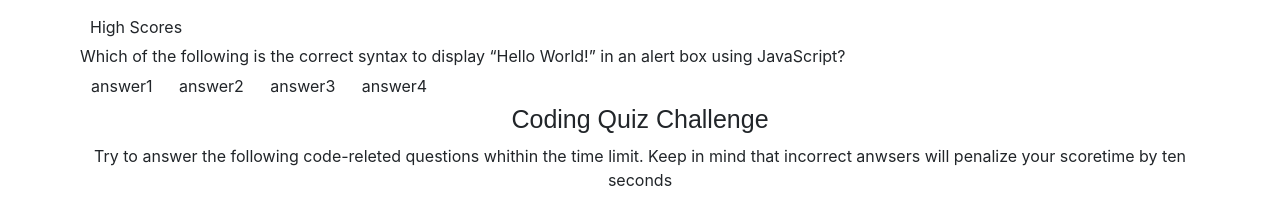
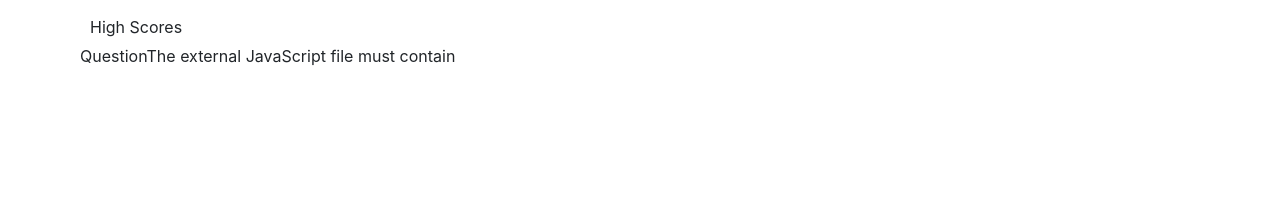
Before and after one commit to AlvaroFernandes/codeQuiz, a plain HTML site: page index.html in a window 1280 px wide. Both pictures are taken after a click on the button "Start". Drawn offline with nearby package versions, Linux system fonts and the light colour scheme.

Commit message:
new version using jquery

```diff
--- a/assets/script.js
+++ b/assets/script.js
@@ -1,94 +1,72 @@
-const startButton = document.getElementById("start-btn")
-const nextButton = document.getElementById("next-btn")
-const questionContainerElement = document.getElementById("question-container")
-let shuffledQuestions, currentQuestionIndex
-const questionElement = document.getElementById("question")
-const answerButtons = document.getElementById("answer-buttons")
+// variables
+const $startBtn = $("#start-btn");
+const $nextBtn = $("#next-btn");
+const $startText = $("#start-text");
+const $contQuestion = $("#question-container");
+const $question = $("#question");
+const $answerList = $("#answer-buttons");
 
-
-startButton.addEventListener("click", startGame);
+$startBtn.on("click", startGame);
 
 function startGame() {
-    startButton.classList.add("hide");
-    currentQuestionIndex = 0;
-    questionContainerElement.classList.remove("hide");
-    setNextQuestion()
-}
-
-function setNextQuestion() {
-    resetState();
+    $startText.addClass("hide");
+    $contQuestion.removeClass("hide");
     showQuestion();
 }
 
 function showQuestion() {
-    shuffledQuestions = questions[Math.floor(Math.random() * questions.length)];
+    const randomQuestion = quizQuestions[Math.floor(Math.random() * quizQuestions.length)];
 
-    questionElement.innerText = shuffledQuestions.question;
-    shuffledQuestions.answers.forach(answer => {
-        const button = document.createElement("button");
-        button.innerText = answer.text;
-        button.classList.add("btn");
-        if (answer.correct) {
-            button.dataset.correct = answer.correct
-        }
-        button.addEventListener("click", selectAnswer)
-        answerButtons.appendChild(button);
-    })
+    $question.append(randomQuestion.question);
+    randomQuestion.answers.forEach(element => {
+
+
+    });
 }
 
-function resetState() {
-    nextButton.classList.add("hide");
-    // while (answerButtons.childElementCount > 0) {
-    //     answerButtons.removeChild();
-    // }
 
-}
-
-function selectAnswer(e) {
-
-}
-
-const questions = [{
-        question: "What is the HTML tag under which one can write the JavaScript code?",
-        answers: [
-            { text: "<javascript>", correct: false },
-            { text: "<scripted>", correct: false },
-            { text: "<script>", correct: true },
-            { text: "<js>", correct: false }
-        ]
+//questions for the quiz
+const quizQuestions = [{
+    question: "What is the HTML tag under which one can write the JavaScript code?",
+    answers: {
+        A: "<javascript>",
+        B: "<scripted>",
+        C: "<script>",
+        D: "<js>",
     },
-    {
-        question: "Which of the following is the correct syntax to display “Hello World!” in an alert box using JavaScript?",
-        answers: [
-            { text: "alertbox('Hello World!');", correct: false },
-            { text: "msg('Hello World!');", correct: false },
-            { text: "msgbox('Hello World!');", correct: false },
-            { text: "alert('Hello World!');", correct: true }
-        ]
+    correctAnswer: "C"
+}, {
+    question: "Which of the following is the correct syntax to display “Hello World!” in an alert box using JavaScript?",
+    answers: {
+        A: "alertbox('Hello World!');",
+        B: "msg('Hello World!');",
+        C: "msgbox('Hello World!');",
+        D: "alert('Hello World!');",
     },
-    {
-        question: "The external JavaScript file must contain <script> tag. True or False?",
-        answers: [
-            { text: "True", correct: false },
-            { text: "False", correct: true }
-        ]
+    correctAnswer: "D"
+}, {
+    question: "The external JavaScript file must contain <script> tag. True or False?",
+    answers: {
+        A: "True",
+        B: "False",
     },
-    {
-        question: "Which of the following is not a reserved word in JavaScript?",
-        answers: [
-            { text: "interface", correct: false },
-            { text: "throws", correct: false },
-            { text: "program", correct: true },
-            { text: "short", correct: false }
-        ]
+    correctAnswer: "B"
+}, {
+    question: "Which of the following is not a reserved word in JavaScript?",
+    answers: {
+        A: "interface",
+        B: "throws",
+        C: "program",
+        D: "short",
     },
-    {
-        question: "In JavaScript, we do not have datatypes like integer and float. What is the function that can be used to check if the number is an integer or not?",
-        answers: [
-            { text: "isInteger(value)", correct: true },
-            { text: "ifInteger(value)", correct: false },
-            { text: "Integer(value)", correct: false },
-            { text: "ifinteger(value)", correct: false }
-        ]
-    }
-];
+    correctAnswer: "C"
+}, {
+    question: "In JavaScript, we do not have datatypes like integer and float. What is the function that can be used to check if the number is an integer or not?",
+    answers: {
+        A: "isInteger(value)",
+        B: "ifInteger(value)",
+        C: "Integer(value)",
+        D: "ifinteger(value)",
+    },
+    correctAnswer: "A"
+}]
--- a/index.html
+++ b/index.html
@@ -14,10 +14,7 @@
             <div id="question-container" class="hide">
                 <div id="question">Question</div>
                 <div id="answer-buttons" class="btn-grid">
-                    <button class="btn">answer1</button>
-                    <button class="btn">answer2</button>
-                    <button class="btn">answer3</button>
-                    <button class="btn">answer4</button>
+
                 </div>
             </div>
             <div class="controls">
@@ -30,6 +27,7 @@
                 <button id="next-btn" class="next-btn btn hide">Next</button>
             </div>
         </div>
+        <script src="https://cdnjs.cloudflare.com/ajax/libs/jquery/3.2.1/jquery.min.js"></script>
         <script type="text/javascript" src="assets/script.js"></script>
     </body>
 
```
